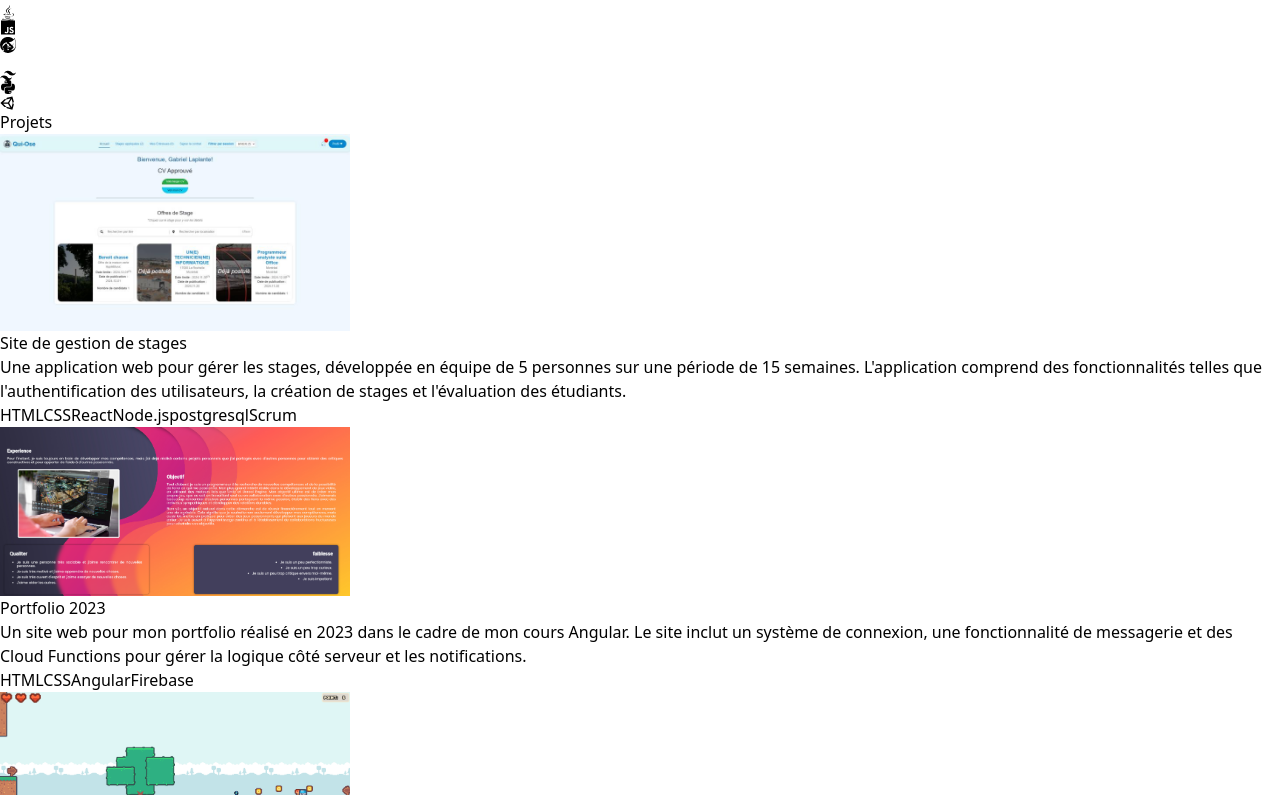
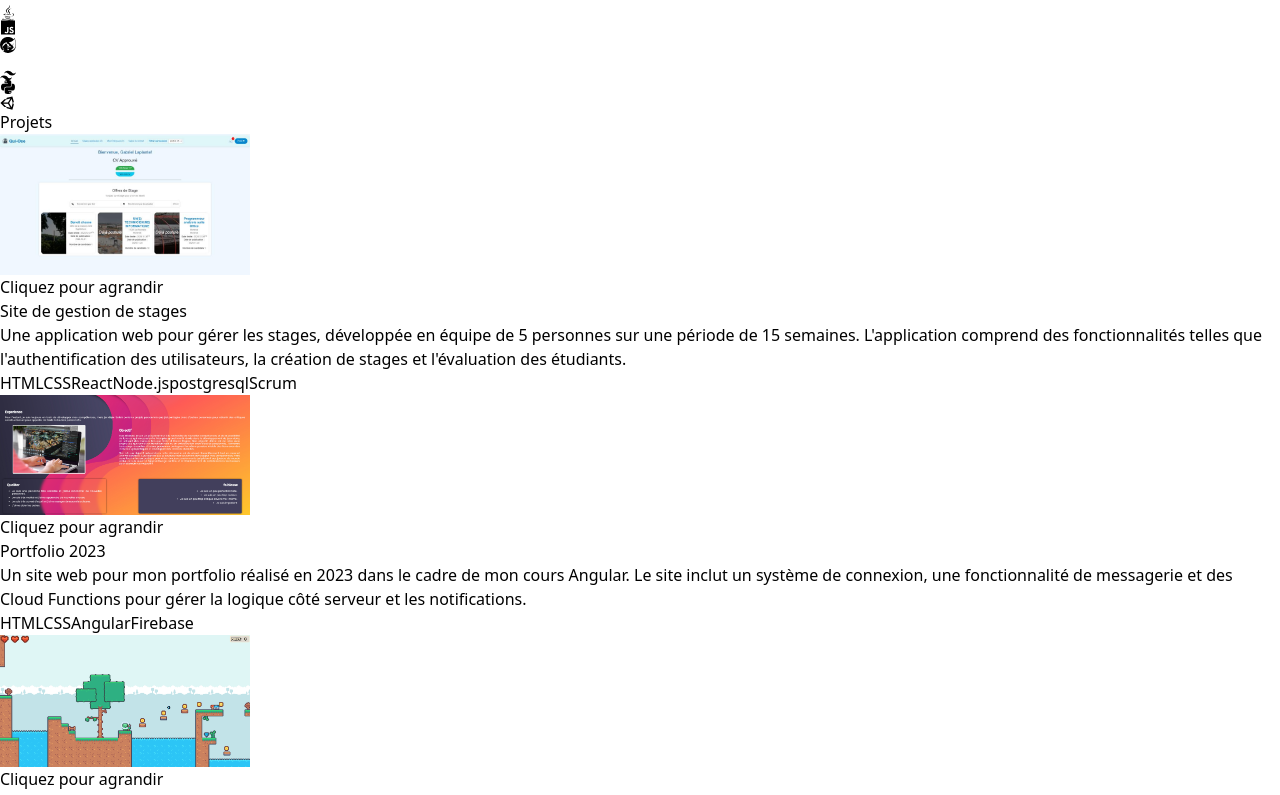
Before and after one commit to Niseiyen1607/Portfolio-2025, a React (Vite) app in the folder portfolio/: page / in a window 1280 px wide. Shown: the part 2025-2820 px from the top of the page. Built offline with nearby package versions, Linux system fonts and the light colour scheme.

Commit message:
Correction des images et fonctionnalite d'agrandissement

```diff
--- a/portfolio/src/components/About.jsx
+++ b/portfolio/src/components/About.jsx
@@ -18,7 +18,7 @@ const About = () => {
                 transition={{ duration: 0.5 }}
                 className="w-full lg:w-1/2 lg:p-8">
                     <div className="flex items-center justify-center">
-                        <img className="rounded-2xl transform transition-transform duration-300 hover:scale-105" src={aboutImg} alt="About" />
+                        <img className="rounded-2xl transform transition-transform duration-300" src={aboutImg} alt="About" />
                     </div>
                 </motion.div>
                 <motion.div
--- a/portfolio/src/components/Projects.jsx
+++ b/portfolio/src/components/Projects.jsx
@@ -1,9 +1,19 @@
+import { useState } from "react";
 import { PROJECTS } from "../constants/Index";
 import { motion } from "framer-motion";
 import { useTranslation } from "react-i18next";
 
 const Projects = () => {
     const { t } = useTranslation();
+    const [selectedImage, setSelectedImage] = useState(null);
+
+    const openModal = (image) => {
+        setSelectedImage(image);
+    };
+
+    const closeModal = () => {
+        setSelectedImage(null);
+    };
 
     return (
         <div className="border-b border-neutral-900 pb-4">
@@ -24,13 +34,19 @@ const Projects = () => {
                             transition={{ duration: 1 }}
                             className="w-full lg:w-1/4"
                         >
-                            <img
-                                src={project.image}
-                                width={350}
-                                height={350}
-                                alt={t(project.title)}
-                                className="mb-6 rounded"
-                            />
+                            <div className="relative">
+                                <img
+                                    src={project.image}
+                                    width={250}
+                                    height={250}
+                                    alt={t(project.title)}
+                                    className="mb-6 rounded cursor-pointer object-cover w-64 h-64"
+                                    onClick={() => openModal(project.image)}
+                                />
+                                <span className="absolute top-2 left-2 bg-black bg-opacity-50 text-white text-xs px-2 py-1 rounded">
+                                    {t("clickToEnlarge")}
+                                </span>
+                            </div>
                         </motion.div>
                         <motion.div
                             whileInView={{ opacity: 1, x: 0 }}
@@ -52,6 +68,18 @@ const Projects = () => {
                     </div>
                 ))}
             </div>
+            {selectedImage && (
+                <motion.div
+                    className="fixed inset-0 flex items-center justify-center bg-black bg-opacity-75 z-50 p-4"
+                    onClick={closeModal}
+                    initial={{ opacity: 0, scale: 0.8 }}
+                    animate={{ opacity: 1, scale: 1 }}
+                    exit={{ opacity: 0, scale: 0.8 }}
+                    transition={{ duration: 0.3 }}
+                >
+                    <img src={selectedImage} alt="Enlarged project" className="max-w-full max-h-full object-contain" />
+                </motion.div>
+            )}
         </div>
     );
 };
--- a/portfolio/src/utils/locales/en.json
+++ b/portfolio/src/utils/locales/en.json
@@ -23,5 +23,7 @@
     "experienceDescription3": "Developed and maintained web applications using JavaScript, React.js, and Node.js. Designed and implemented RESTful APIs for data communication. Collaborated with cross-functional teams to deliver high-quality software products on schedule.",
     "experienceDescription4": "Contributed to the development of web applications using JavaScript, React.js, and Node.js. Managed databases and implemented data storage solutions using MongoDB. Worked closely with product managers to prioritize features and enhancements.",
 
+    "clickToEnlarge": "Click to enlarge",
+
     "contactTitle": "Contact"
 }
--- a/portfolio/src/utils/locales/fr.json
+++ b/portfolio/src/utils/locales/fr.json
@@ -23,5 +23,7 @@
   "experienceDescription3": "Développé et maintenu des applications web en utilisant JavaScript, React.js et Node.js. Conçu et implémenté des APIs RESTful pour la communication de données. Collaboré avec des équipes pluridisciplinaires pour livrer des produits logiciels de haute qualité dans les délais.",
   "experienceDescription4": "Contribué au développement d'applications web en utilisant JavaScript, React.js et Node.js. Géré des bases de données et implémenté des solutions de stockage de données avec MongoDB. Travaillé étroitement avec les chefs de produit pour prioriser les fonctionnalités et les améliorations.",
 
+  "clickToEnlarge": "Cliquez pour agrandir",
+
   "contactTitle": "Contact"
 }
```
